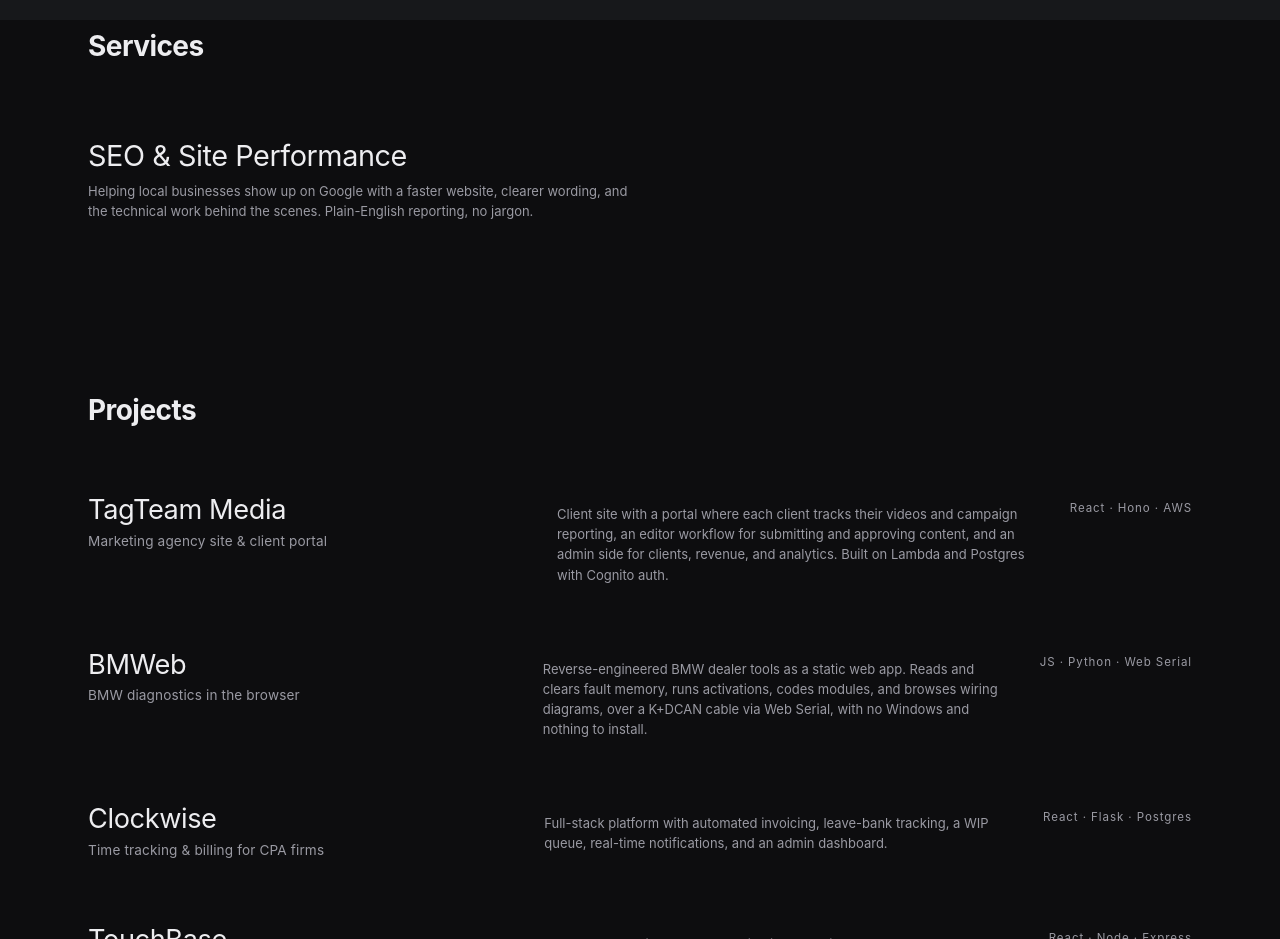
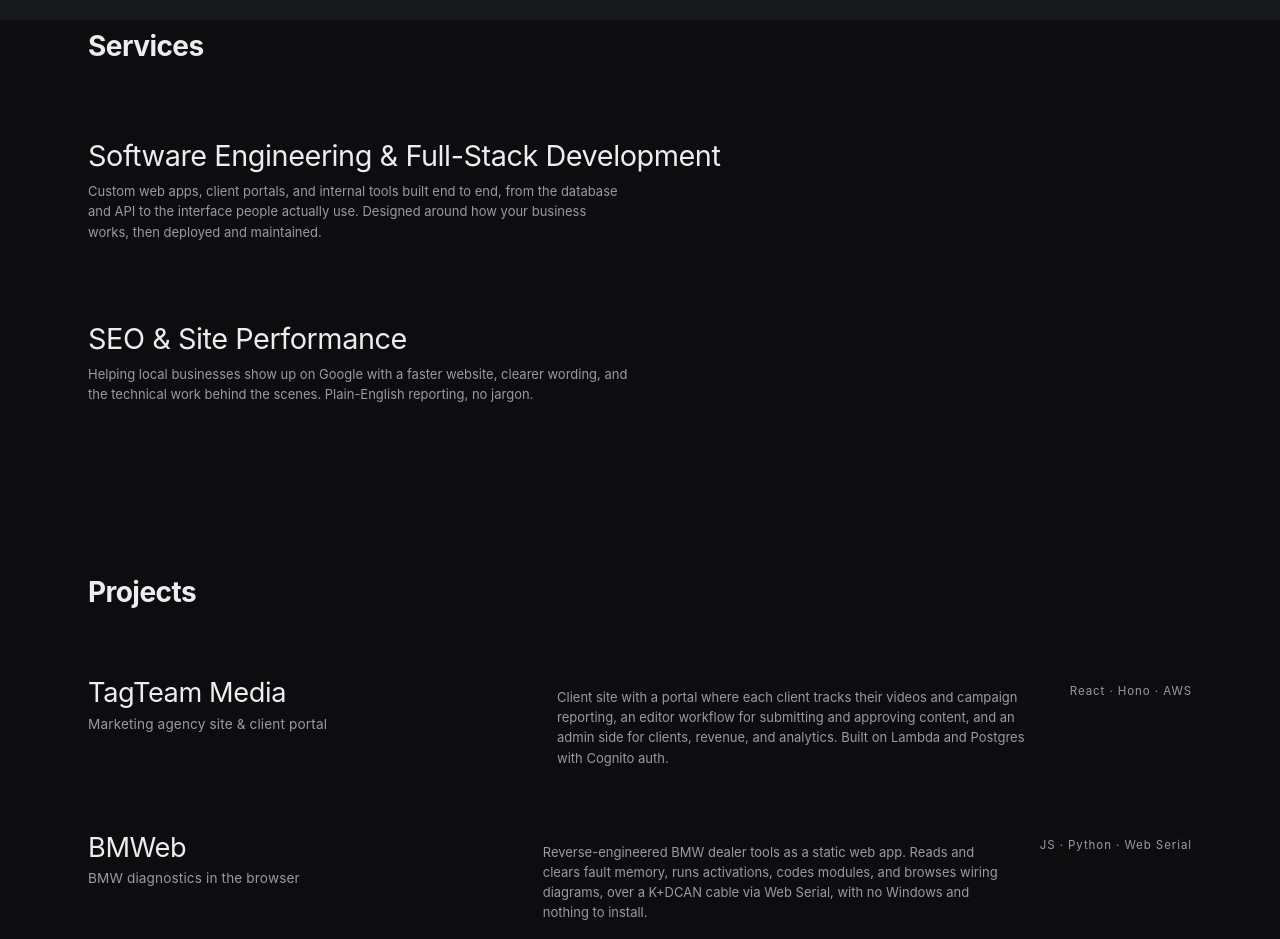
Before and after one commit to dader34/portfolio, a plain HTML site: page portfolio/index.html in a window 1280 px wide. Shown: the part 780-1719 px from the top of the page. Drawn offline with Linux system fonts and the light colour scheme.

Commit message:
Add Software Engineering & Full-Stack Development service
Co-Authored-By: Claude Fable 5.2 <noreply@anthropic.com>

```diff
--- a/portfolio/index.html
+++ b/portfolio/index.html
@@ -846,6 +846,13 @@ li, blockquote, code, pre,
 
     <div class="service-row reveal">
       <div>
+        <h3 class="service-title">Software Engineering &amp; Full-Stack Development</h3>
+        <p class="service-desc">Custom web apps, client portals, and internal tools built end to end, from the database and API to the interface people actually use. Designed around how your business works, then deployed and maintained.</p>
+      </div>
+    </div>
+
+    <div class="service-row reveal">
+      <div>
         <h3 class="service-title">SEO &amp; Site Performance</h3>
         <p class="service-desc">Helping local businesses show up on Google with a faster website, clearer wording, and the technical work behind the scenes. Plain-English reporting, no jargon.</p>
       </div>
```
